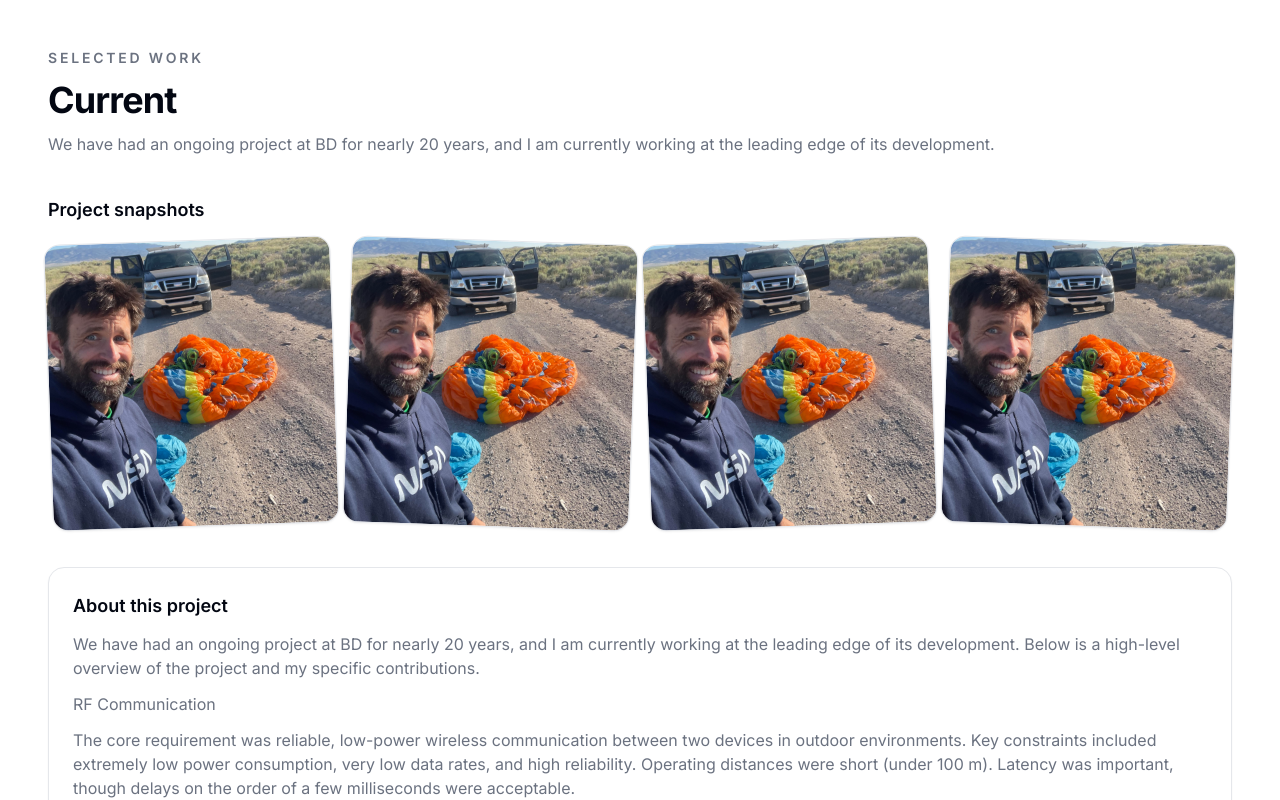
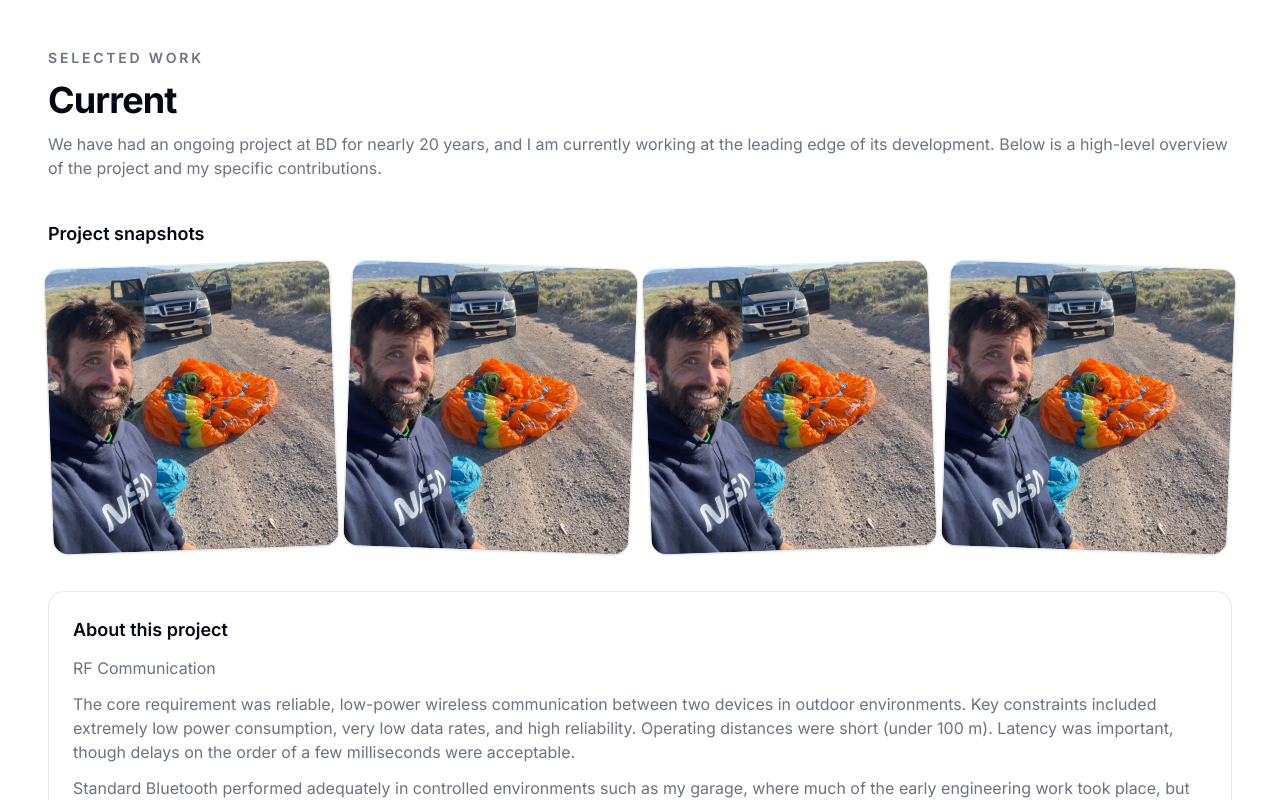
Before and after one commit to bakerjohnalex/resume, a Next.js app: page /projects/belay in a window 1280 px wide. Shown: the top 800 px of the page. Built offline with nearby package versions, Linux system fonts and the light colour scheme.

Commit message:
Enhance project summary and about sections
Expanded project summary and about sections with additional details on contributions and technology choices.

```diff
--- a/src/data/projects/belay.ts
+++ b/src/data/projects/belay.ts
@@ -5,7 +5,7 @@ export const belayData = {
   },
   title: "Current",
   summary:
-    "We have had an ongoing project at BD for nearly 20 years, and I am currently working at the leading edge of its development.",
+    "We have had an ongoing project at BD for nearly 20 years, and I am currently working at the leading edge of its development. Below is a high-level overview of the project and my specific contributions.",
   images: [
     {
       src: "/me.jpg",
@@ -25,7 +25,7 @@ export const belayData = {
     },
   ],
   about: [
-    "We have had an ongoing project at BD for nearly 20 years, and I am currently working at the leading edge of its development. Below is a high-level overview of the project and my specific contributions.",
+
     "RF Communication",
     "The core requirement was reliable, low-power wireless communication between two devices in outdoor environments. Key constraints included extremely low power consumption, very low data rates, and high reliability. Operating distances were short (under 100 m). Latency was important, though delays on the order of a few milliseconds were acceptable.",
     "Standard Bluetooth performed adequately in controlled environments such as my garage, where much of the early engineering work took place, but proved unreliable in electrically noisy environments like climbing gyms. After evaluating several options, I ultimately selected a Bluetooth 5–based solution using a specific chipset. While this approach was close to the edge of acceptable performance, it proved sufficiently reliable to support a robust prototype and allow continued development.",
```
